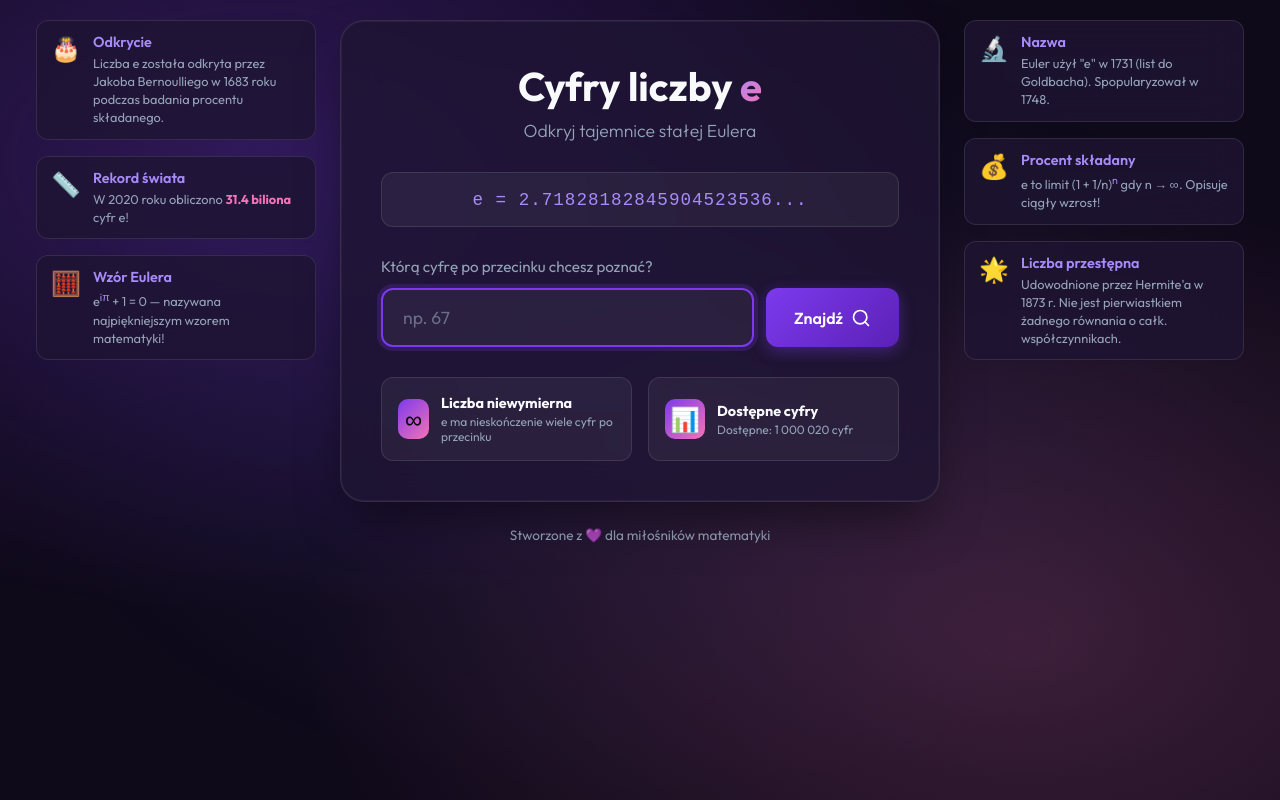
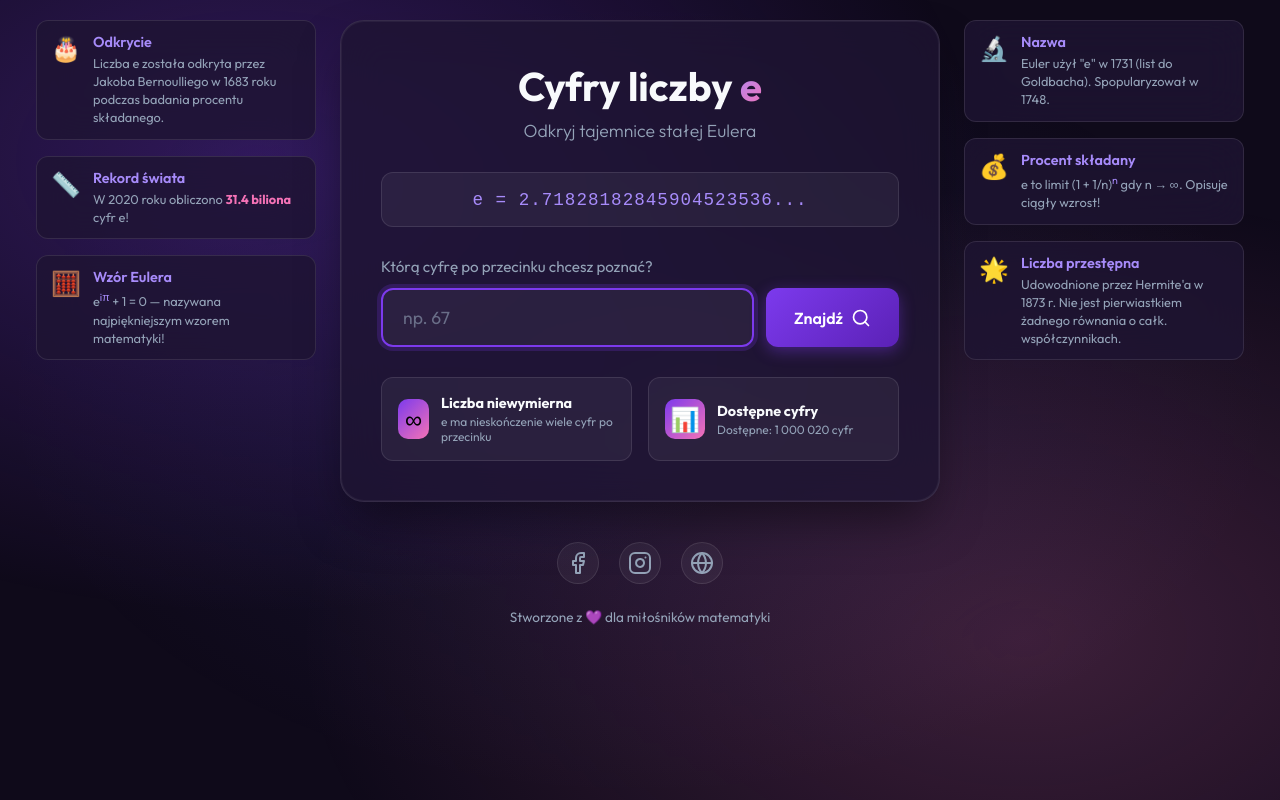
Before and after one commit to AleGoria997/e-number, a plain HTML site: page index.html in a window 1280 px wide. Drawn offline with Linux system fonts and the light colour scheme.

Commit message:
feat: Add social media links and styling to the footer.

```diff
--- a/index.html
+++ b/index.html
@@ -92,6 +92,34 @@
             </div>
 
             <footer>
+                <div class="social-links">
+                    <a href="https://www.facebook.com/MuMaKornik" target="_blank" rel="noopener noreferrer"
+                        aria-label="Facebook">
+                        <svg xmlns="http://www.w3.org/2000/svg" width="24" height="24" viewBox="0 0 24 24" fill="none"
+                            stroke="currentColor" stroke-width="2" stroke-linecap="round" stroke-linejoin="round">
+                            <path d="M18 2h-3a5 5 0 0 0-5 5v3H7v4h3v8h4v-8h3l1-4h-4V7a1 1 0 0 1 1-1h3z"></path>
+                        </svg>
+                    </a>
+                    <a href="https://www.instagram.com/muma_kornik" target="_blank" rel="noopener noreferrer"
+                        aria-label="Instagram">
+                        <svg xmlns="http://www.w3.org/2000/svg" width="24" height="24" viewBox="0 0 24 24" fill="none"
+                            stroke="currentColor" stroke-width="2" stroke-linecap="round" stroke-linejoin="round">
+                            <rect x="2" y="2" width="20" height="20" rx="5" ry="5"></rect>
+                            <path d="M16 11.37A4 4 0 1 1 12.63 8 4 4 0 0 1 16 11.37z"></path>
+                            <line x1="17.5" y1="6.5" x2="17.51" y2="6.5"></line>
+                        </svg>
+                    </a>
+                    <a href="https://muma.edu.pl" target="_blank" rel="noopener noreferrer" aria-label="Website">
+                        <svg xmlns="http://www.w3.org/2000/svg" width="24" height="24" viewBox="0 0 24 24" fill="none"
+                            stroke="currentColor" stroke-width="2" stroke-linecap="round" stroke-linejoin="round">
+                            <circle cx="12" cy="12" r="10"></circle>
+                            <line x1="2" y1="12" x2="22" y2="12"></line>
+                            <path
+                                d="M12 2a15.3 15.3 0 0 1 4 10 15.3 15.3 0 0 1-4 10 15.3 15.3 0 0 1-4-10 15.3 15.3 0 0 1 4-10z">
+                            </path>
+                        </svg>
+                    </a>
+                </div>
                 <p>Stworzone z 💜 dla miłośników matematyki</p>
             </footer>
         </div>
--- a/style.css
+++ b/style.css
@@ -418,9 +418,39 @@ button:active {
 
 footer {
     text-align: center;
-    margin-top: 24px;
+    margin-top: 40px;
     color: var(--text-secondary);
     font-size: 0.85rem;
+    display: flex;
+    flex-direction: column;
+    align-items: center;
+    gap: 16px;
+}
+
+.social-links {
+    display: flex;
+    gap: 20px;
+    margin-bottom: 8px;
+}
+
+.social-links a {
+    color: var(--text-secondary);
+    transition: all 0.3s ease;
+    display: flex;
+    align-items: center;
+    justify-content: center;
+    padding: 8px;
+    border-radius: 50%;
+    background: var(--glass);
+    border: 1px solid var(--border);
+}
+
+.social-links a:hover {
+    color: white;
+    transform: translateY(-3px);
+    border-color: var(--primary);
+    background: var(--primary);
+    box-shadow: 0 4px 12px rgba(124, 58, 237, 0.4);
 }
 
 .error {
```
